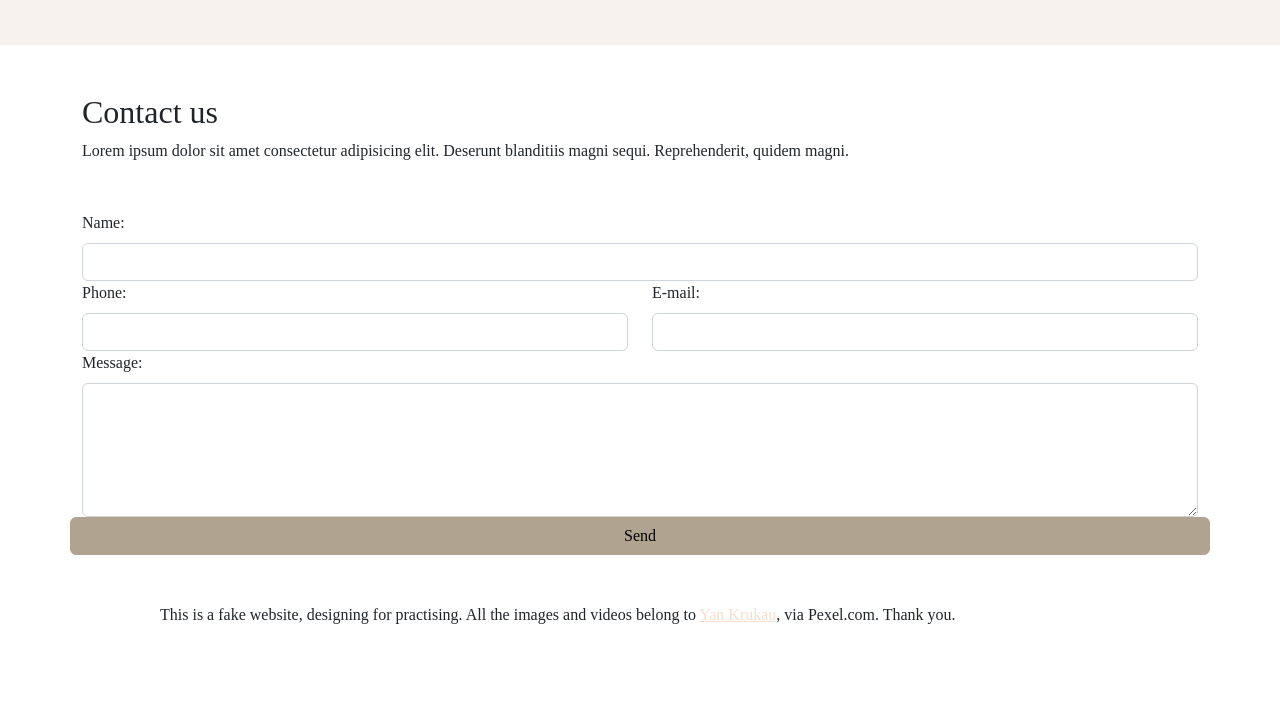
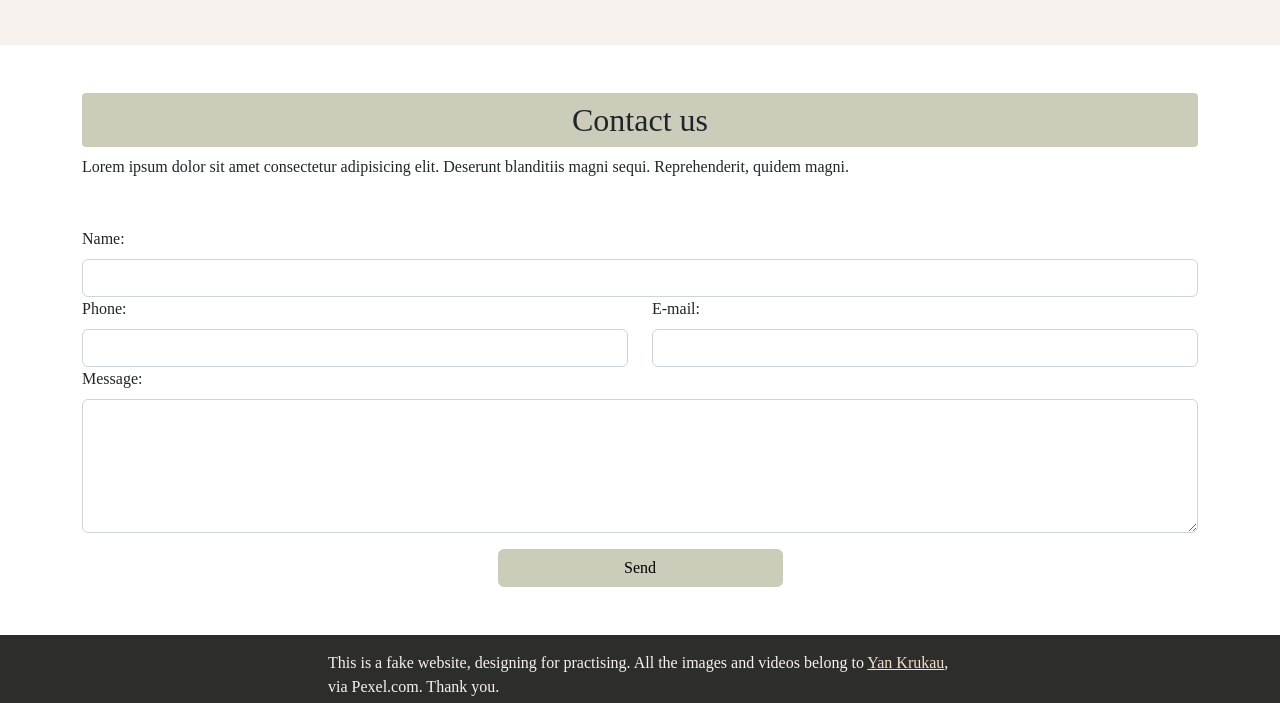
Before and after one commit to marianacont/yoga_studio_web, a website: page index.html in a window 1280 px wide. Shown: the part 2840-3543 px from the top of the page. Before the commit the page ends 3483 px from the top, so only its background shows below. Drawn offline with nearby package versions, Linux system fonts and the light colour scheme; a web font is replaced by a local one.

Commit message:
termino la web de yoga

```diff
--- a/index.html
+++ b/index.html
@@ -71,7 +71,7 @@
             <div class="layer p-5">
                 <div class="row align-items-center m-auto">
                     <div class="col col-12 col-md-6 order-2 order-md-1">
-                        <img class="img-fluid rounded-5 rounded-end" src="assets/img/pexels-yan-krukau-8436945.jpg" alt="">
+                        <img class="img-fluid rounded-5" src="assets/img/pexels-yan-krukau-8436945.jpg" alt="">
                     </div>
                     <div class="col order-md-2">
                         <h2>Our classes</h2>
@@ -167,7 +167,7 @@
         <section id="contact" class="my-5">
             <div class="container w-md-50">
                 <div class="header my-5">
-                    <h2>Contact us</h2>
+                    <h2 class="bg-success p-2 rounded-1 text-center">Contact us</h2>
                     <p>Lorem ipsum dolor sit amet consectetur adipisicing elit. Deserunt blanditiis magni sequi. Reprehenderit, quidem magni.</p>
                 </div>
 
@@ -198,7 +198,7 @@
                         </div>
                     </div>
 
-                      <button class="btn btn-secondary">Send</button>
+                      <button class="btn btn-success col-3 mt-3 m-auto">Send</button>
                 </form>
 
             </div>
@@ -206,8 +206,10 @@
 
     </main>
 
-    <footer class="w-75 m-auto">
-        <p>This is a fake website, designing for practising. All the images and videos belong to <a href="https://www.pexels.com/es-es/@yankrukov/", except flowers photo by javier Gonzalez: a https://www.pexels.com/es-es/foto/flor-de-petalo-rosa-93052/>Yan Krukau</a>, via Pexel.com. Thank you.</p>
+    <footer class="bg-dark text-light p-3">
+        <p class="col-6 m-auto">This is a fake website, designing for practising. All the images and videos belong to <a href="https://www.pexels.com/es-es/@yankrukov/", except flowers photo by javier Gonzalez: a https://www.pexels.com/es-es/foto/flor-de-petalo-rosa-93052/>Yan Krukau</a>, via Pexel.com. Thank you.</p>
+            <hr>
+            <p class="text-center">© 2023 <a href="https://marianaconti.vercel.app" target="_blank">Mariana Conti</a></p>
 
     </footer>
 
```
